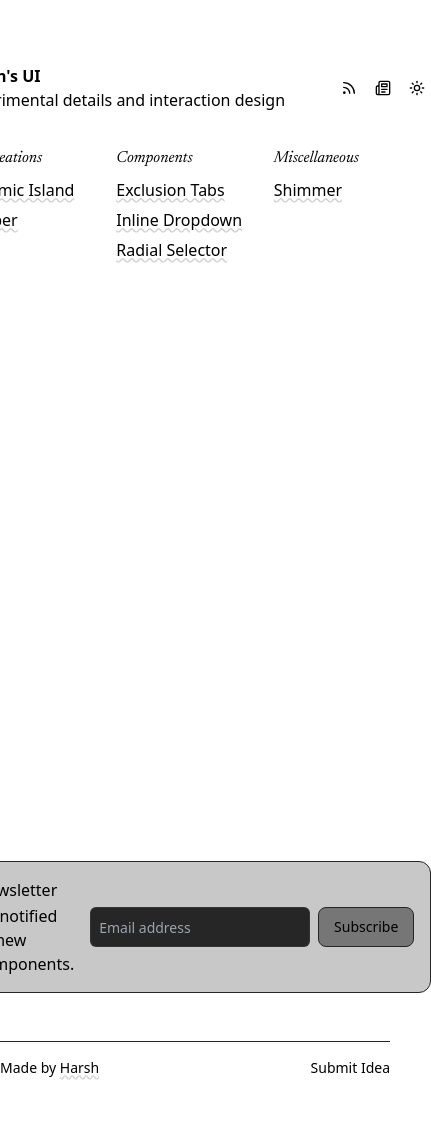
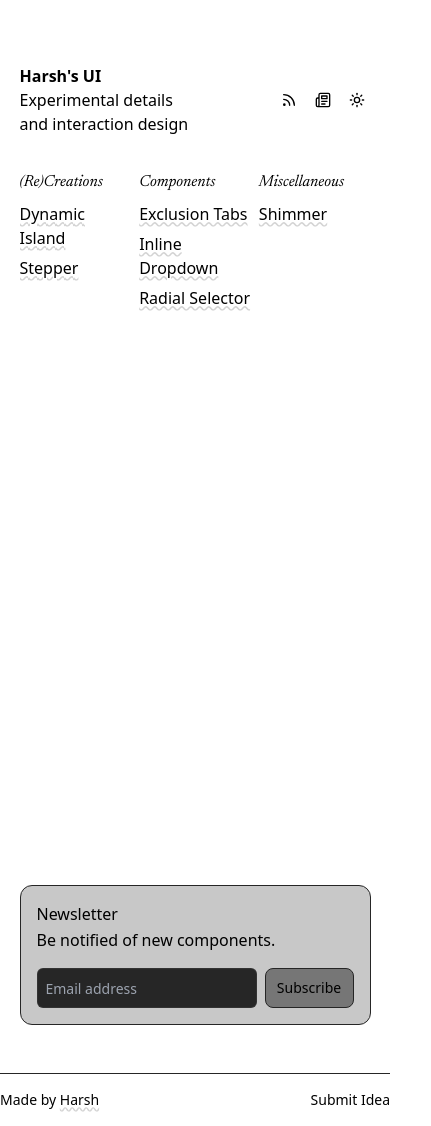
Before and after one commit to haaarshsingh/ui, a Next.js app: page / in a window 390 px wide. Shown: the whole page, 431 px wide, since content can reach past the window. Before the commit the page ends 1094 px from the top, so only its background shows below. Built offline with nearby package versions, Linux system fonts and the light colour scheme.

Commit message:
make site responsive

```diff
--- a/app/[slug]/page.tsx
+++ b/app/[slug]/page.tsx
@@ -78,7 +78,7 @@ export default (({ params }) => {
       <header>
         <Link
           href='/'
-          className='exclude absolute -mt-1 flex h-8 items-center text-neutral-500 -ml-28'
+          className='exclude lg:absolute lg:-mt-1 mb-4 lg:mb-0 flex h-8 items-center text-neutral-500 lg:-ml-28'
         >
           <svg
             width='18px'
--- a/app/components/Main.tsx
+++ b/app/components/Main.tsx
@@ -3,7 +3,7 @@ import posts from '../[slug]/posts'
 
 export default () => {
   return (
-    <main className='flex justify-between mt-8 min-h-[85vh]'>
+    <main className='flex justify-between overflow-x-scroll gap-x-2 mt-8 min-h-[85vh]'>
       <div className='w-1/3'>
         <h2>
           <em>(Re)Creations</em>
--- a/app/components/Modal.tsx
+++ b/app/components/Modal.tsx
@@ -71,7 +71,7 @@ export default (({ open, setOpen }) => {
             <form className='flex flex-col px-4 py-3' onSubmit={onSubmit}>
               <textarea
                 placeholder='Share your ideas...'
-                className='w-96 h-32 text-sm bg-neutral-800/25 transition-colors border border-neutral-800 focus:border-neutral-700 outline-none px-3 py-2 rounded-lg'
+                className='xs:w-96 w-[85vw] h-32 text-sm bg-neutral-800/25 transition-colors border border-neutral-800 focus:border-neutral-700 outline-none px-3 py-2 rounded-lg'
                 required
                 autoFocus
                 ref={inputRef}
--- a/app/components/Newsletter.tsx
+++ b/app/components/Newsletter.tsx
@@ -35,14 +35,14 @@ export default () => {
 
   return (
     <section
-      className='flex items-center gap-x-4 justify-between mb-12 border border-neutral-800 p-4 rounded-xl bg-neutral-800/25'
+      className='flex xs:flex-row flex-col xs:items-center gap-x-4 justify-between mb-12 border border-neutral-800 p-4 rounded-xl bg-neutral-800/25'
       id='newsletter'
     >
       <div>
         <h2 className='font-medium'>Newsletter</h2>
         <p className='mt-0.5'>Be notified of new components.</p>
       </div>
-      <form onSubmit={onSubmit} className='flex items-center'>
+      <form onSubmit={onSubmit} className='flex items-center xs:mt-0 mt-4'>
         <input
           placeholder='Email address'
           type='email'
--- a/app/layout.tsx
+++ b/app/layout.tsx
@@ -93,7 +93,7 @@ export default ({
     <html lang='en'>
       <body className={`${newsreader.variable} antialiased`}>
         <div className='flex justify-center min-h-screen'>
-          <div className='w-content'>{children}</div>
+          <div className='sm:w-content w-[90vw]'>{children}</div>
         </div>
         <Footer />
         <Toaster richColors />
--- a/app/page.tsx
+++ b/app/page.tsx
@@ -5,7 +5,7 @@ import Newsletter from './components/Newsletter'
 export default () => (
   <div className='mt-16'>
     <header className='flex items-center justify-between'>
-      <div>
+      <div className='w-1/2'>
         <h1>Harsh&apos;s UI</h1>
         <p>Experimental details and interaction design</p>
       </div>
--- a/tailwind.config.ts
+++ b/tailwind.config.ts
@@ -4,6 +4,9 @@ const config: Config = {
   content: ['./app/**/*.{js,ts,jsx,tsx,mdx}'],
   theme: {
     extend: {
+      screens: {
+        xs: '520px',
+      },
       width: {
         content: '640px',
       },
```
